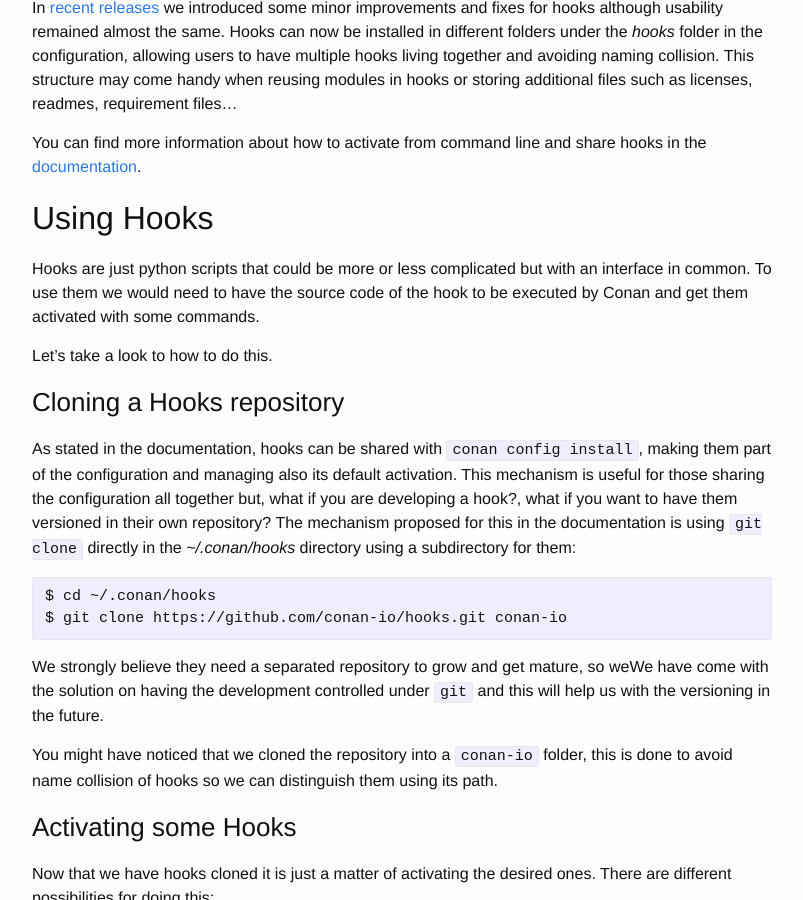
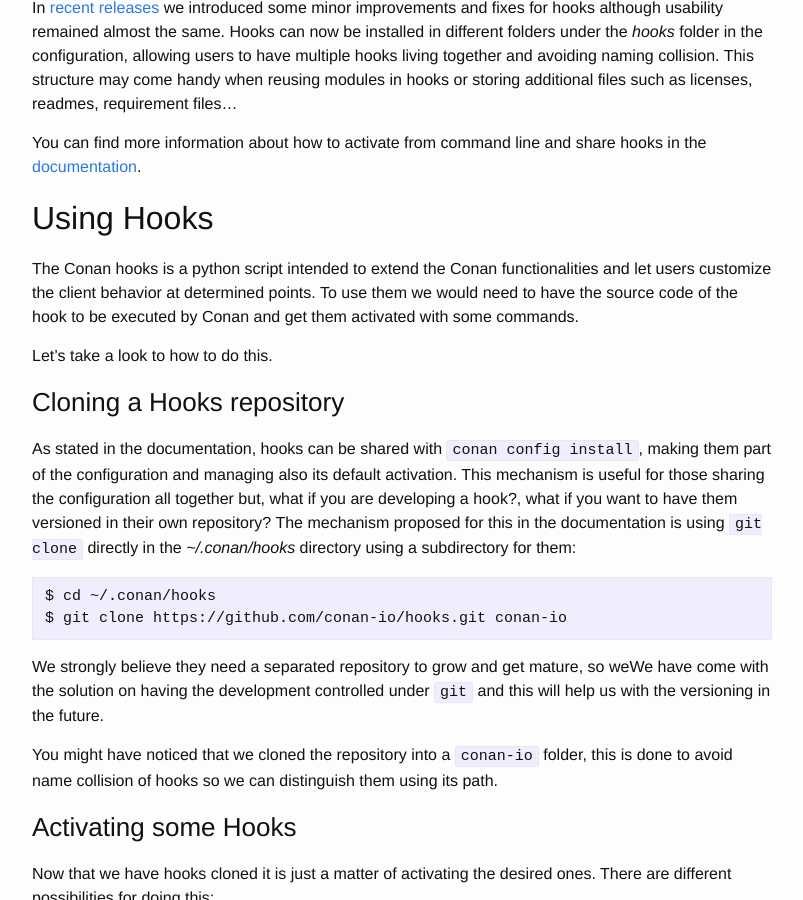
Before and after one commit to conan-io/conan-io.github.io, a Jekyll site: the page built from _posts/2019-02-25-Extending-conan-with-hooks.markdown, in a window 1280 px wide and 900 px high, scrolled down 734 px. Shown: the whole window, without its empty margins (238-1041 px from the left). Built offline with Jekyll 4.4.1, drawn with Linux system fonts in a browser that asks for light colours; comment, search, counter and statistics services are not loaded.

Commit message:
Update _posts/2019-02-25-Extending-conan-with-hooks.markdown
Co-Authored-By: danimtb <danimanzaneque@gmail.com>

```diff
--- a/_posts/2019-02-25-Extending-conan-with-hooks.markdown
+++ b/_posts/2019-02-25-Extending-conan-with-hooks.markdown
@@ -33,7 +33,7 @@ You can find more information about how to activate from command line and share
 
 ## Using Hooks
 
-Hooks are just python scripts that could be more or less complicated but with an interface in common. To use them we would need to have the source code of the hook to be executed by Conan and get them activated with some commands.
+The Conan hooks is a python script intended to extend the Conan functionalities and let users customize the client behavior at determined points. To use them we would need to have the source code of the hook to be executed by Conan and get them activated with some commands.
 
 Let's take a look to how to do this.
 
```
